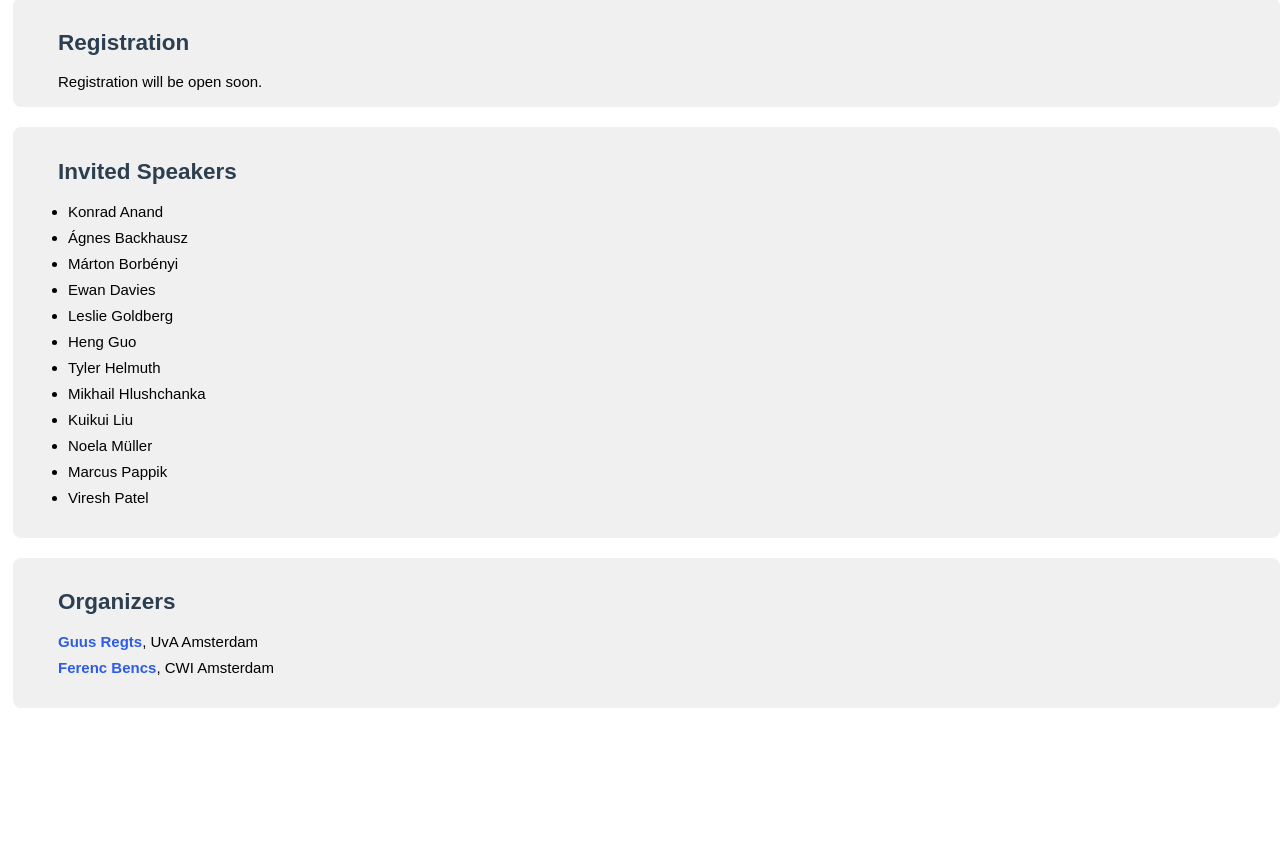
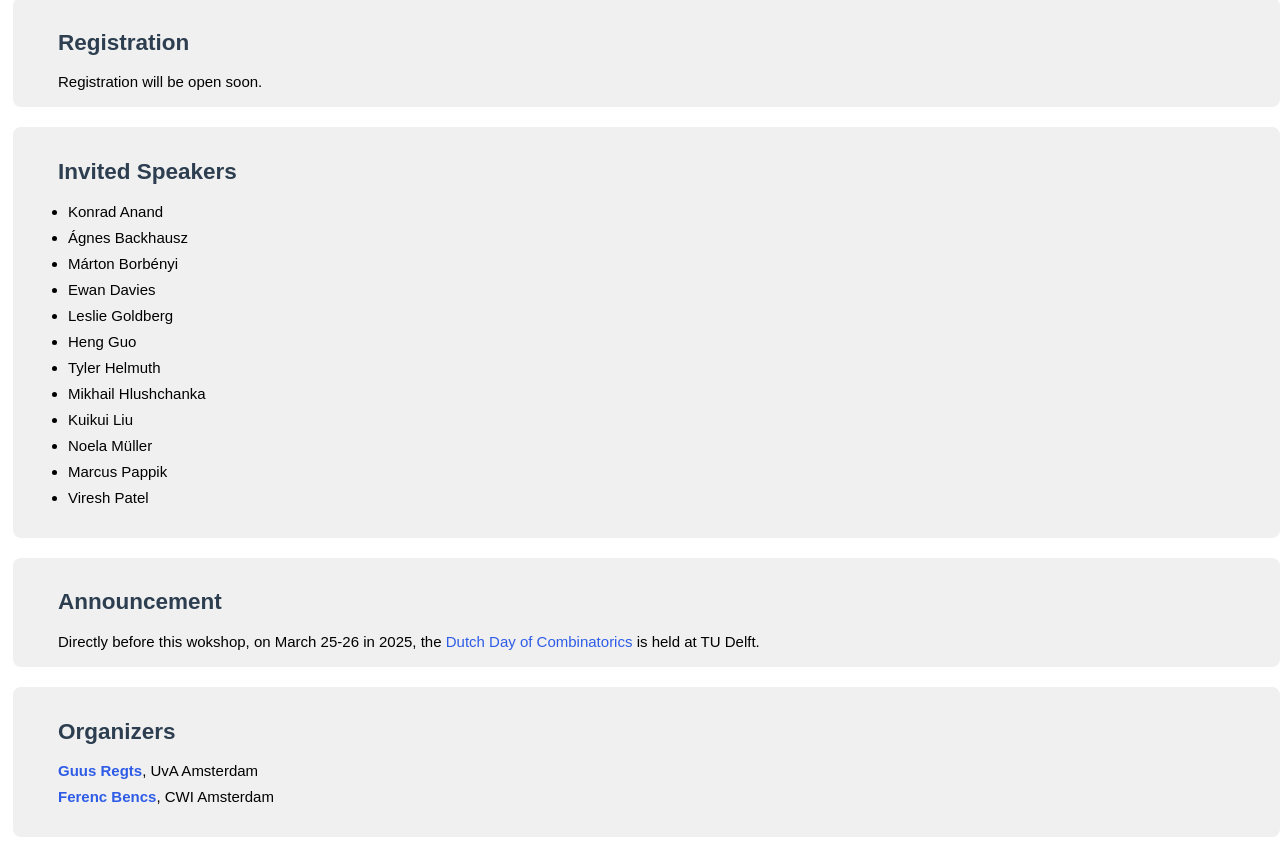
Before and after one commit to bencsf/bencsf.github.io, a plain HTML site: page cap2025workshop.html in a window 1280 px wide. Shown: the part 708-1565 px from the top of the page. Before the commit the page ends 1436 px from the top, so only its background shows below. Drawn offline with Linux system fonts and the light colour scheme.

Commit message:
link to DDoC added

```diff
--- a/cap2025workshop.html
+++ b/cap2025workshop.html
@@ -89,7 +89,13 @@
         </div>
 
 
-
+        <!-- Main content -->
+        <div id="remark" class="section">
+            <h2>Announcement</h2>
+            <p>
+                Directly before this wokshop, on March 25-26 in 2025, the <a href="https://sites.google.com/view/ddoc2025/">Dutch Day of Combinatorics</a> is held at TU Delft.
+            </p>
+        </div>
 
         <!-- Main content -->
         <div id="organizers" class="section">
```
Lines whose indentation alone changed are shown as unchanged.
